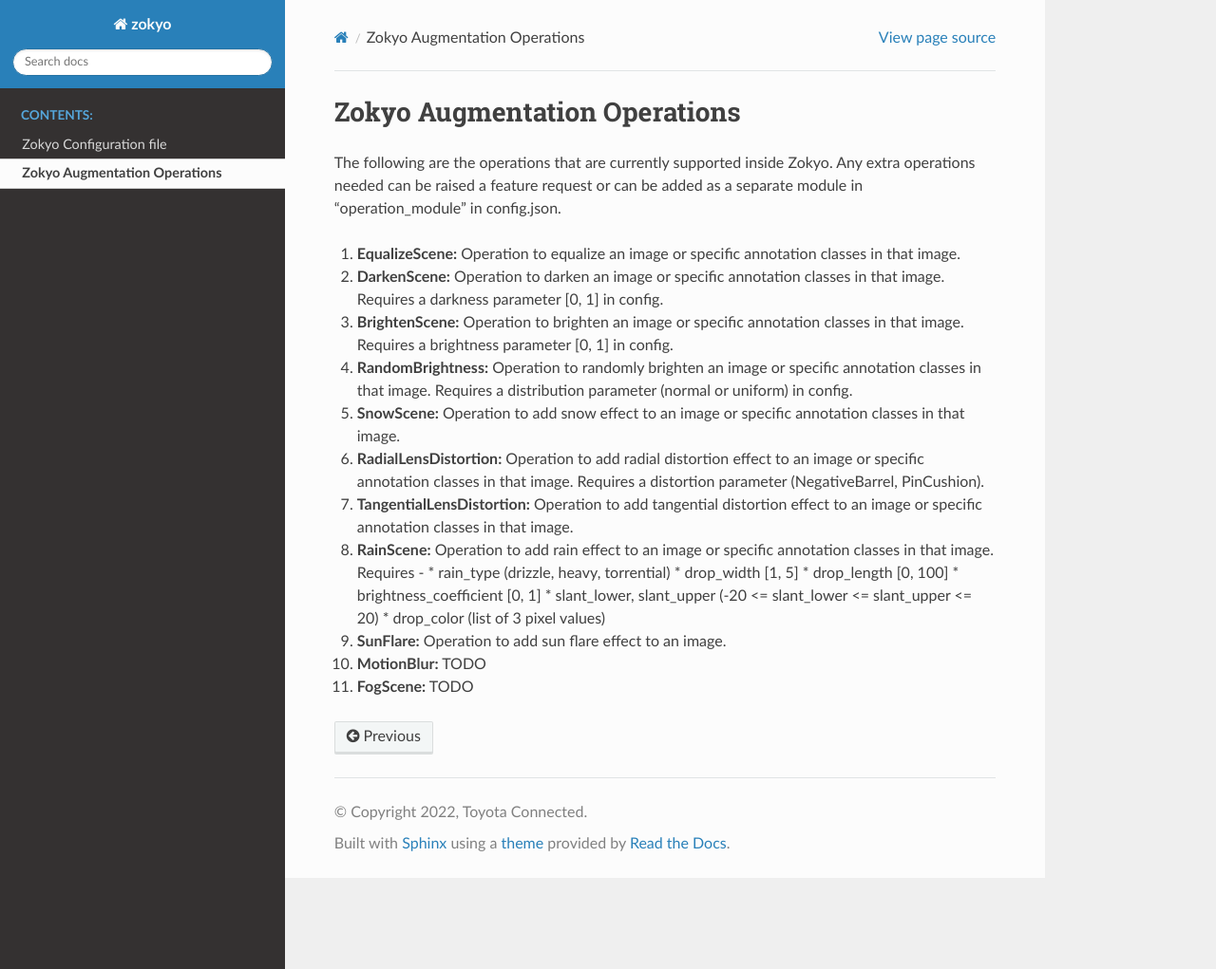
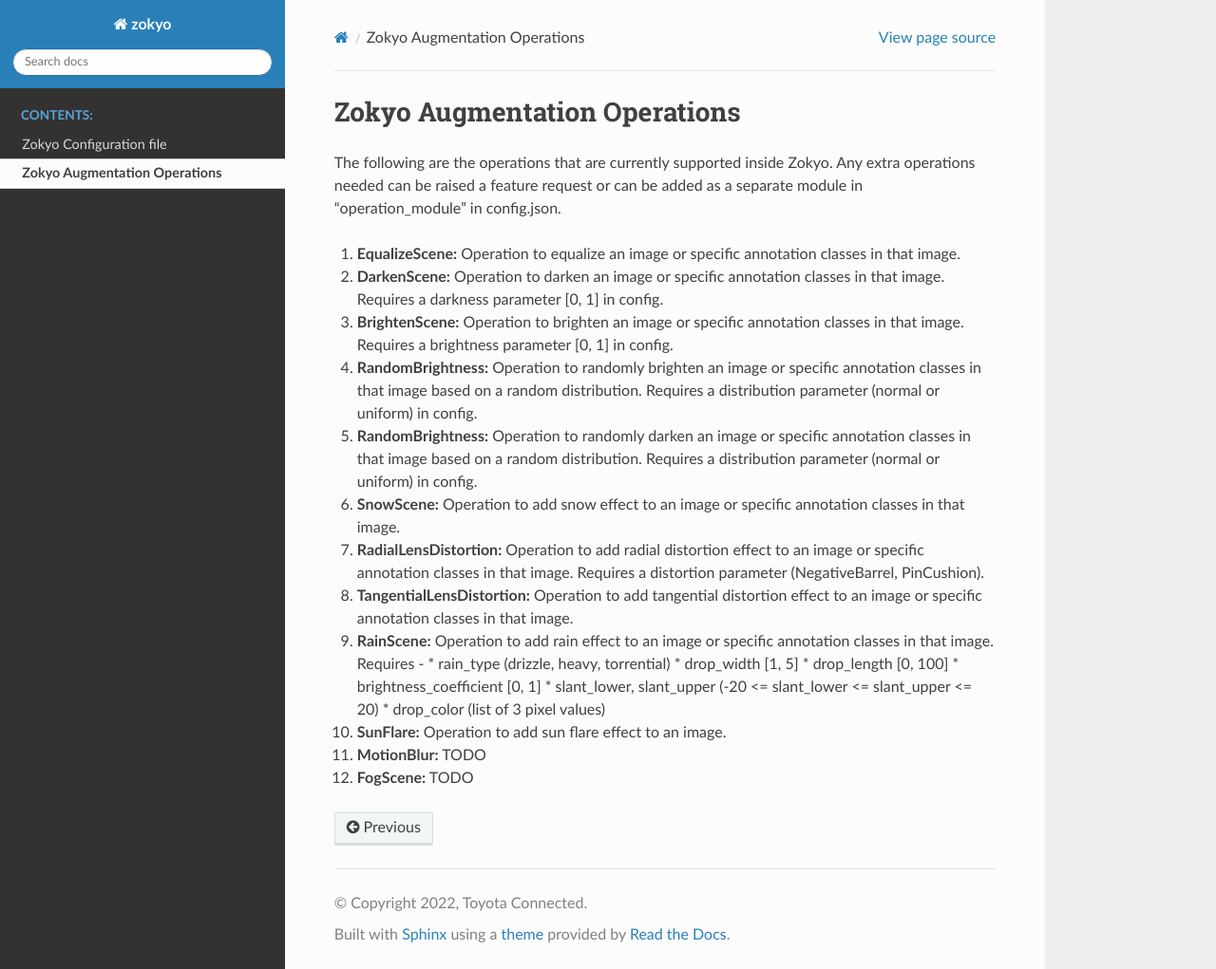
Before and after one commit to Toyota-Connected-India/zokyo, a Sphinx documentation site: the page built from docs/source/operations.rst, in a window 1280 px wide and 1021 px high. Shown: the whole window at 95% size. Built offline with Sphinx 7.4.7 and the Read the Docs theme 2.0.0, drawn with Linux system fonts in a browser that asks for light colours; pages that are not in the unit, such as notebooks, are missing from menus.

Commit message:
added Randomdarkness documentation

```diff
--- a/docs/source/operations.rst
+++ b/docs/source/operations.rst
@@ -6,7 +6,8 @@
 #. **EqualizeScene:** Operation to equalize an image or specific annotation classes in that image.
 #. **DarkenScene:** Operation to darken an image or specific annotation classes in that image. Requires a darkness parameter [0, 1] in config.
 #. **BrightenScene:** Operation to brighten an image or specific annotation classes in that image. Requires a brightness parameter [0, 1] in config.
-#. **RandomBrightness:** Operation to randomly brighten an image or specific annotation classes in that image. Requires a distribution parameter (normal or uniform) in config.
+#. **RandomBrightness:** Operation to randomly brighten an image or specific annotation classes in that image based on a random distribution. Requires a distribution parameter (normal or uniform) in config.
+#. **RandomBrightness:** Operation to randomly darken an image or specific annotation classes in that image based on a random distribution. Requires a distribution parameter (normal or uniform) in config.
 #. **SnowScene:** Operation to add snow effect to an image or specific annotation classes in that image.
 #. **RadialLensDistortion:** Operation to add radial distortion effect to an image or specific annotation classes in that image. Requires a distortion parameter (NegativeBarrel, PinCushion).
 #. **TangentialLensDistortion:** Operation to add tangential distortion effect to an image or specific annotation classes in that image.
```
